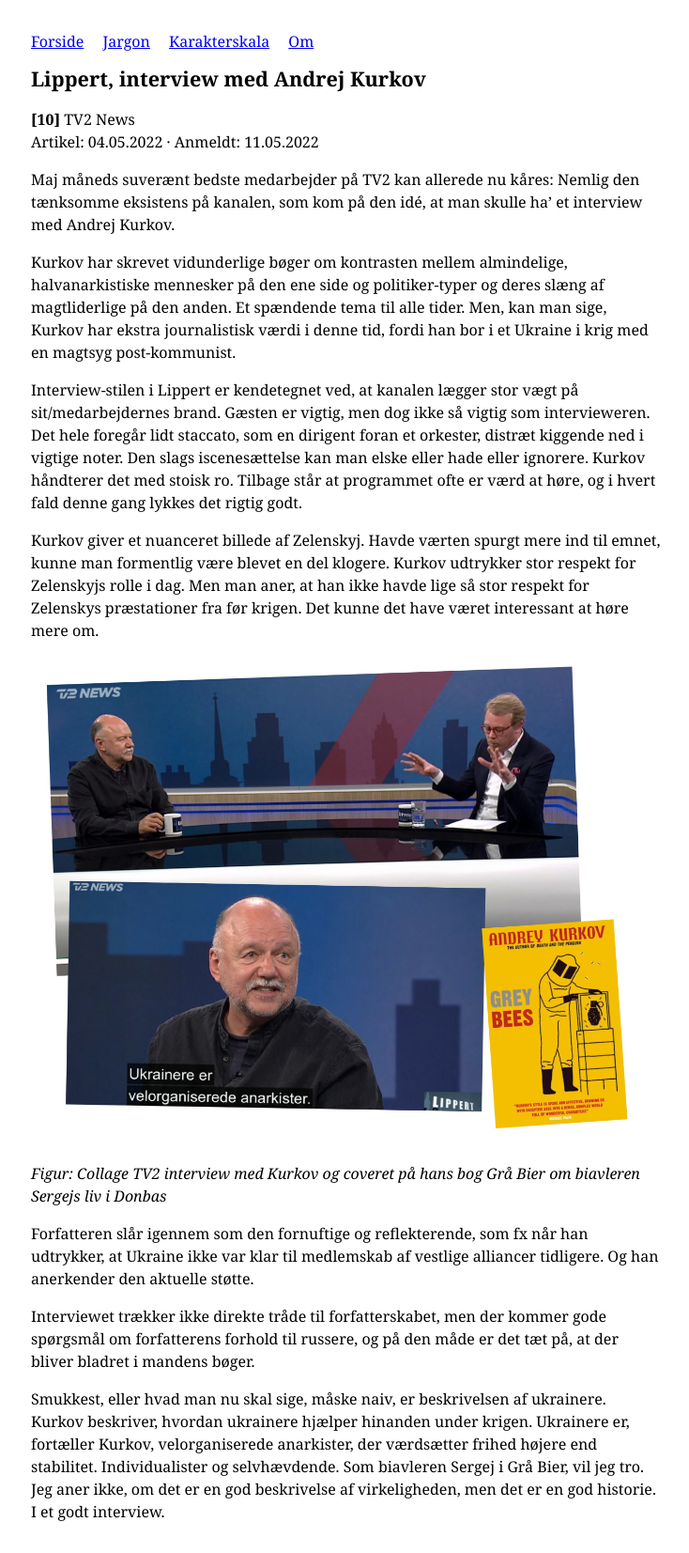
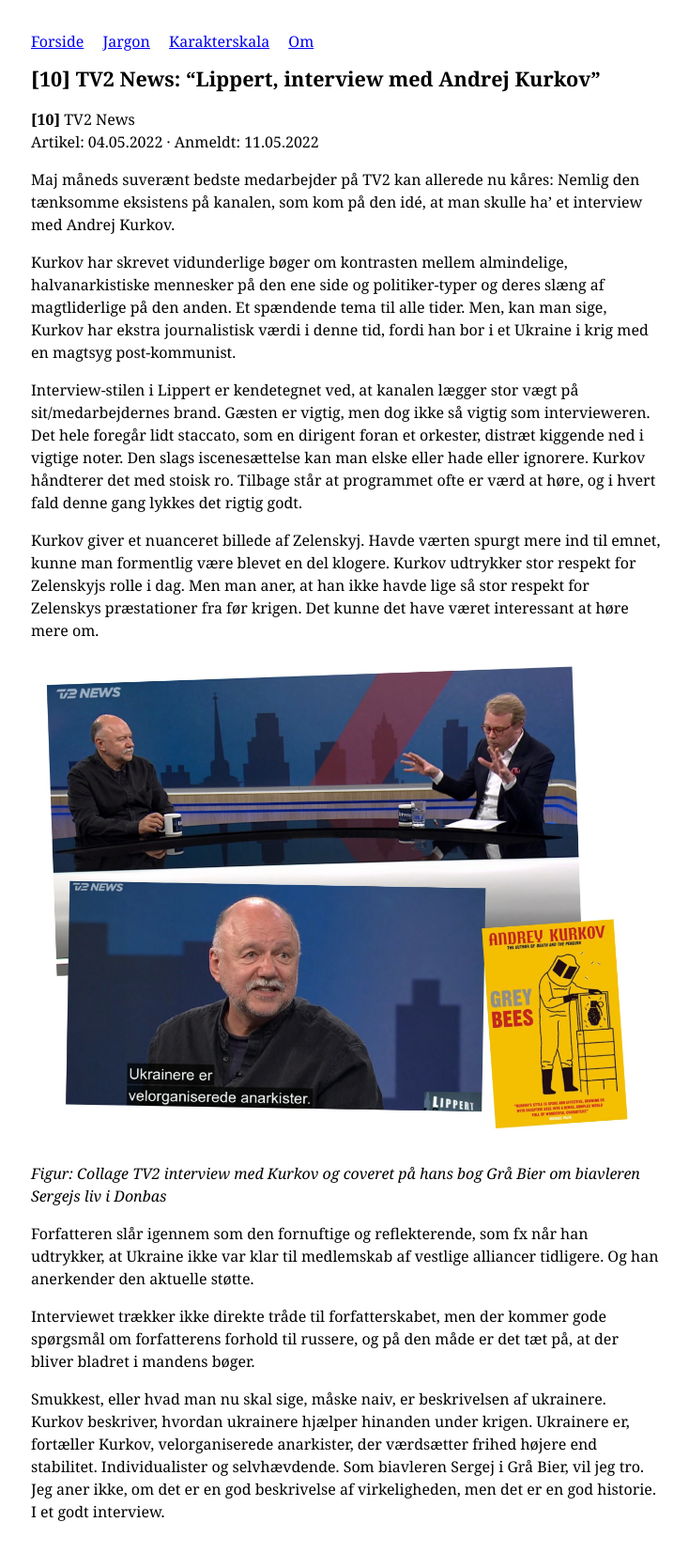
Before and after one commit to MichaelOAppel/OmJournalistik, a Jekyll site: the page built from _posts/2022-05-11-tv2-news-lippert-kurkov.md, in a window 1280 px wide. Shown: the whole page at 94% size, without its empty margins (271-1005 px from the left). Built offline with Jekyll 4.4.1, drawn with Linux system fonts in a browser that asks for light colours.

Commit message:
Update default.html

```diff
--- a/_layouts/default.html
+++ b/_layouts/default.html
@@ -24,7 +24,7 @@
     <a href="{{ '/om/' | relative_url }}">Om</a>
   </nav>
   {% if page.collection == "posts" %}
-    <h1>{{ page.title }}</h1>
+    <h1>[{{ page.karakter }}] {{ page.medie }}: “{{ page.title }}”</h1>
     {% endif %}
     {{ content }}
 </body>
```
